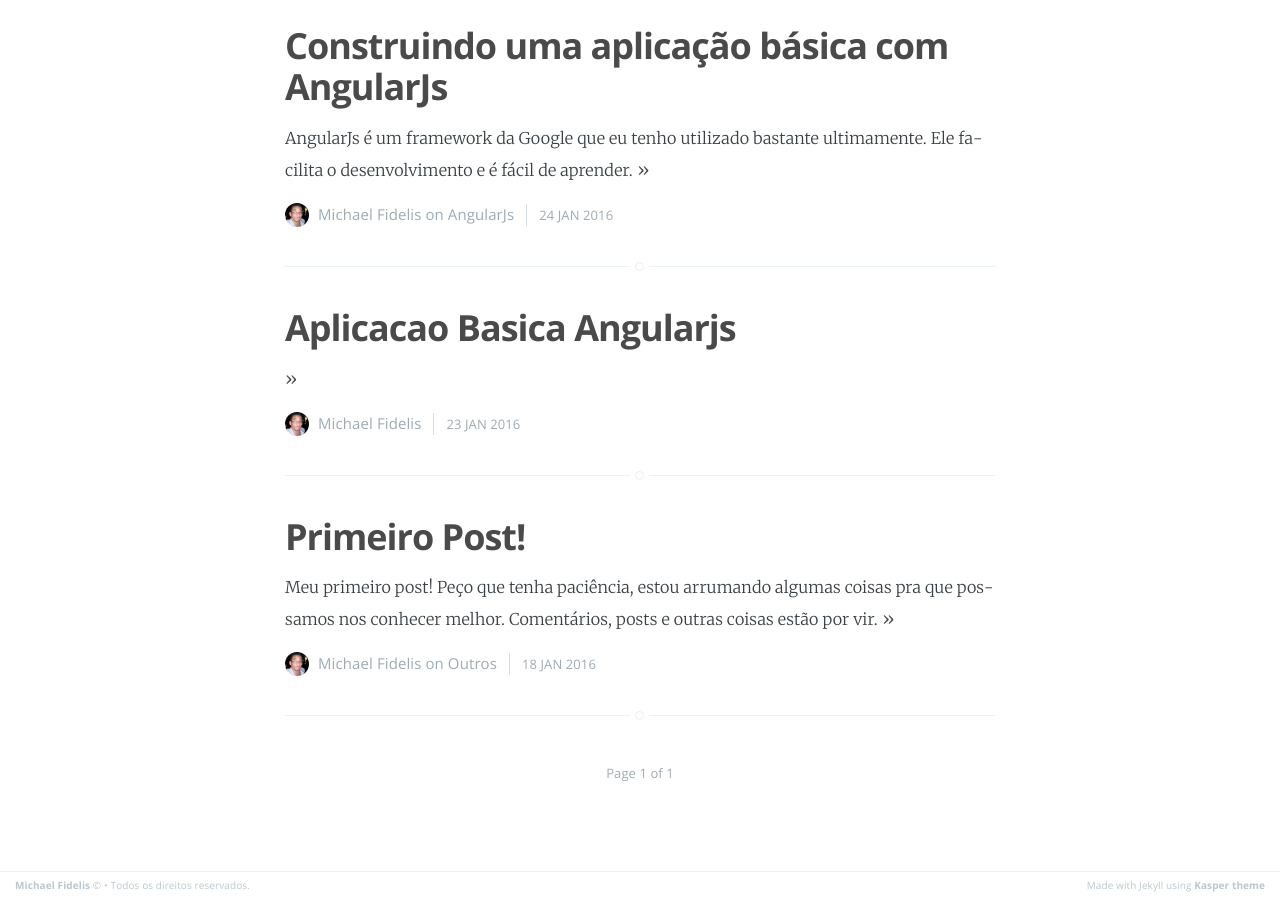
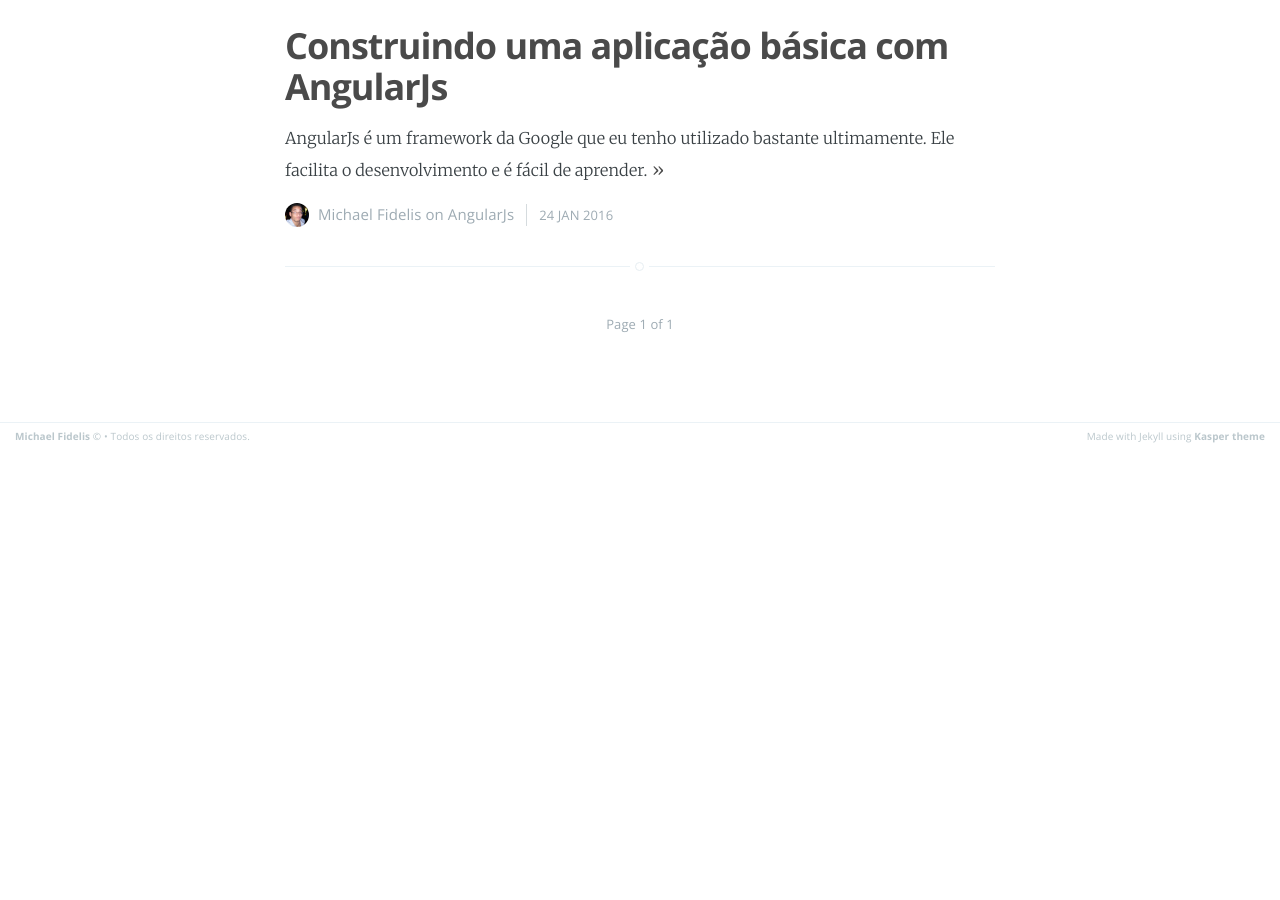
Before and after one commit to michaelfidelis/michaelfidelis.github.io, a Jekyll site: the page built from index.html, in a window 1280 px wide and 900 px high, scrolled down 925 px. Built offline with Jekyll 4.4.1, drawn with Linux system fonts in a browser that asks for light colours; Markdown is read by kramdown in place of the engine named in the settings; the list of posts is cut into pages by our own code; after the commit the page ends 1376 px from its top, so only the background shows below that.

Commit message:
restruturação

```diff
--- a/_posts/2016-01-18-primeiro-post.markdown
+++ /dev/null
@@ -1,12 +0,0 @@
----
-layout: post
-title:  "Primeiro Post!"
-date:   2016-01-18 19:45:00
-categories: Outros
----
-
-Meu primeiro post! Peço que tenha paciência, estou arrumando algumas coisas pra que possamos nos conhecer melhor. Comentários, posts e outras coisas estão por vir.
-
-Enquanto isso, dê uma olhada em [meu repositório][mclexr-gh].
-
-[mclexr-gh]: https://github.com/mclexr
```
Also changed, not shown: _posts/2016-01-24-aplicacao-basica-angularjs.markdown (+6 -6 lines), demos/2016-01-24-aplicacao-basica-angularjs.html (line endings or trailing spaces).
